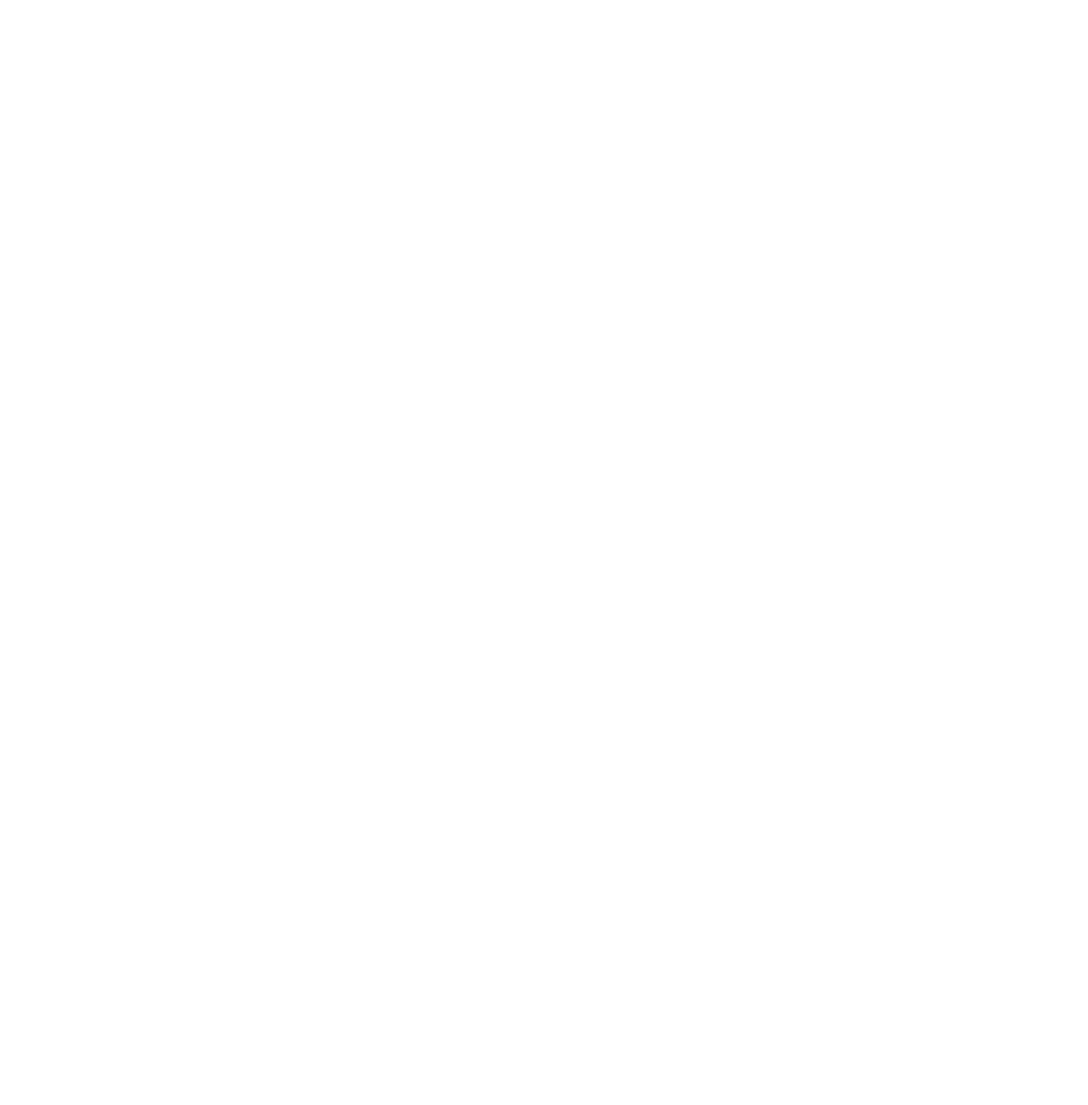
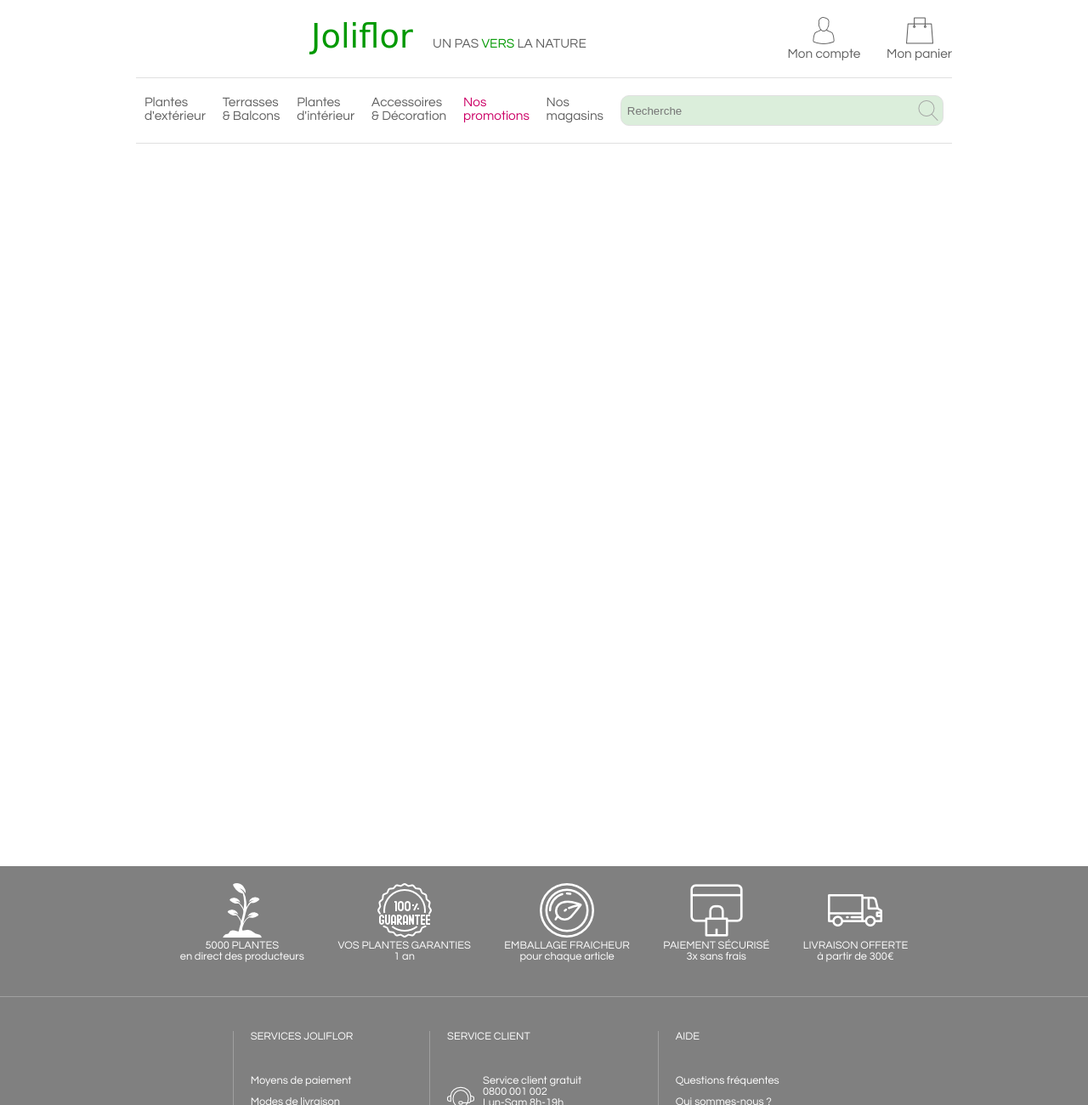
Before and after one commit to LeilaFD/Joliflor, a plain HTML site: page www/html/Res_recherche.html in a window 1280 px wide. Shown: the top 1300 px of the page at 85% size. Before the commit the page ends 800 px from the top, so only its background shows below. Drawn offline with Linux system fonts and the light colour scheme; a web font is replaced by a local one.

Commit message:
separation layout

```diff
--- a/www/css/style_leila.css
+++ b/www/css/index.css
@@ -9,121 +9,7 @@
 */
 
 
-body{
-	font-family: "Century Gothic", Arial, serif;
-	font-size: 0.8em;
-	margin:0;
-}
-
-/* confort de lecture */
-#cont_body{
-	min-width: 900px;
-	width: 70%;
-	margin: auto;
-}
-
-/***************** header ********************/
-#cont_head{
-	display: flex;
-	justify-content: flex-end;
-	border-bottom: 1px #E0E0E0 solid;
-
-	font-size: 1.2em;
-	color: #606060;
-	text-align: center;
-}
-
-#cont_head .elt{ /* dans les elt plutot que le cont pour les effets de lien */
-	padding-top: 20px;
-	padding-bottom: 20px;
-}
-
-#cont_head .elt:nth-child(1){
-	flex: 7;
-}
-#cont_head .elt:nth-child(2){
-	flex: 1;
-}
-
-#nom_enseigne{
-	font-family: 'Finger Paint', cursive,"Century Gothic", Arial, serif;
-	font-size: 2.5em;
-	color: #009900;
-	padding-right: 20px;
-}
-
-#jeu_mot{
-	color: #009900;
-}
-
-/* liens header */
-header a, header a:visited{ /* ne change pas */
-	color: #606060;
-	text-decoration: none;
-}
-#cont_head>a:hover{ /* a reporter en effet permanent sur la page panier */
-	color: black;
-	border-bottom: 2px #996633 solid;
-}
-
-/************* nav **********************/
-#cont_nav{
-	display: flex;
-	justify-content: space-around;
-	border-bottom: 1px #E0E0E0 solid;
-	font-size: 1.2em;
-	margin-bottom: 50px;
-}
-
-#cont_nav .elt{	/* dans les elt plutot que le cont pour les effets de lien */
-	padding-top: 20px;
-	padding-bottom: 20px;
-}
-
-/* liens nav */
-nav a, nav a:visited{ /* ne change pas */
-	color: #606060;
-	text-decoration: none;
-}
-nav a:hover{
-	color: black;
-	border-bottom: 2px #996633 solid;
-}
-
-#promo{
-	color: #CC0066;
-}
-
-/* harmonisation du champ de recherche */
-input[type=submit]{
-	background: url(../src/images/search.png) no-repeat; /* 24x24 px */
-	height: 24px;
-    width: 24px;
-	border: none;
-	cursor: pointer;
-}
-input[type=search]{
-	height: 24px; /*alignement icone */
-	border: none;
-	background-color: #DBEEDB;
-}
-form{
-	border: 1px #E0E0E0 solid;
-	border-radius: 10px;
-	padding: 5px;
-	margin-top: 20px;
-	margin-bottom: 20px;
-	background-color: #DBEEDB;
-}
-form:hover{
-	border: 1px #606060 solid;
-}
-
 /********************* main ************************/
-#cont_main{ /* #cont_foo en bas */
-	min-height: 800px;
-}
-
 
 img[alt=menthe_msg]{
 	/* comportement responsive */
@@ -170,130 +56,12 @@ img[alt=menthe_msg]{
 	color: #606060;
 }
 
-/***************** footer *********************/
 
-#cont_foo{
-	min-width: 900px;
-	margin: auto;
-}
 
-#avantages{
-	display: flex;
-	justify-content: space-around;
-	/* alignement du contenu avec #cont_body */
-	padding-left: 15%;
-	padding-right: 15%;
-
-	padding-top: 20px;
-	padding-bottom: 40px;
-	background: #808080; /* sur toute la largeur */
-	color: white;
-	text-align: center;
-}
-
-#infos{
-	display: flex;
-	justify-content: center;
-	padding-left: 15%;
-	padding-right: 15%;
-	padding-top: 40px;
-	padding-bottom: 40px;
-	border-top: 1px #A0A0A0 solid;
-	background: #808080;
-	color: white;
-}
-
-#infos .elt{
-	padding-left: 20px;
-	padding-right: 10%;
-	border-left: 1px #A0A0A0 solid;
-}
-
-.categorie{
-	margin-top: 0;
-}
-
-/* positionnement des flottants */
-img[alt=support]{
-	float: left;
-	margin-top: 10px;
-	margin-right: 10px;
-}
-img[alt=mail]{
-	float: left;
-	margin-top: -10px;
-	margin-right: 10px;
-}
-
-#cgv{
-	display: flex;
-	justify-content: center;
-	padding-left: 15%;
-	padding-right: 15%;
-	padding-top: 20px;
-	padding-bottom: 40px;
-	background: #606060;
-	color: white;
-	text-align: center;
-}
-
-#cgv img{
-	margin-left: 10px; /* espacement des 5 pictos */
-}
-
-#cgv .elt:nth-child(2){
-	padding-left: 10%;
-
-}
-
-/* liens footer */
-footer a, footer a:visited{ /* ne change pas */
-	color: white;
-	text-decoration: none;
-}
-footer a:hover{
-	color: black;
-
-}
 
 /******************** responsive ********************/
-@media all and (max-width: 1788px){
-	#cont_body{
-		width: 75%;
-	}
-}
-@media all and (max-width: 1670px){
-	#cont_body{
-		width: 80%;
-	}
-}
-@media all and (max-width: 1566px){
-	#cont_body{
-		width: 85%;
-	}
-}
-@media all and (max-width: 1474px){
-	#cont_body{
-		width: 90%;
-	}
-}
-@media all and (max-width: 1392px){
-	#cont_body{
-		width: 95%;
-	}
-}
+
 @media all and (max-width: 1318px){
-	#cont_body{
-		width: 75%;
-	}
-
-	#cont_head .elt:nth-child(1){
-		flex: 5;
-	}
-	#cont_head .elt:nth-child(2){
-		flex: 1;
-	}
-
 	#promos{
 		margin-top: 50px;
 	}
@@ -351,21 +119,8 @@ footer a:hover{
 		order: 17;
 	}
 }
+
 @media all and (max-width: 922px){
-	#cont_body{
-		width: 90%;
-		min-width: 320px;
-	}
-	#cont_head .elt:nth-child(1){
-		flex: 4;
-	}
-	#cont_head .elt:nth-child(2){
-		flex: 1;
-	}
-	#cont_nav{
-		flex-wrap: wrap;
-	}
-
 	#promos .elt:nth-child(1){
 		order: 2;
 	}
@@ -414,9 +169,6 @@ footer a:hover{
 	}
 	#promos .elt:nth-child(17){
 		order: 17;
-	}
-	#cont_foo{
-		min-width: 320px;
 	}
 }
 @media all and (max-width: 728px){
--- /dev/null
+++ b/www/css/layout.css
@@ -0,0 +1,269 @@
+/*
+	gris foncé: #606060;
+	gris clair : #A0A0A0;
+	gris tres clair :#E0E0E0;
+	vert : #009900;
+	vert tres clair:#DBEEDB;
+	framboise: #CC0066;
+	marron:#996633;
+*/
+
+
+body{
+	font-family: "Century Gothic", Arial, serif;
+	font-size: 0.8em;
+	margin:0;
+}
+
+/* confort de lecture */
+#cont_body{
+	min-width: 900px;
+	width: 70%;
+	margin: auto;
+}
+
+/***************** header ********************/
+#cont_head{
+	display: flex;
+	justify-content: flex-end;
+	border-bottom: 1px #E0E0E0 solid;
+
+	font-size: 1.2em;
+	color: #606060;
+	text-align: center;
+}
+
+#cont_head .elt{ /* dans les elt plutot que le cont pour les effets de lien */
+	padding-top: 20px;
+	padding-bottom: 20px;
+}
+
+#cont_head .elt:nth-child(1){
+	flex: 7;
+}
+#cont_head .elt:nth-child(2){
+	flex: 1;
+}
+
+#nom_enseigne{
+	font-family: 'Finger Paint', cursive,"Century Gothic", Arial, serif;
+	font-size: 2.5em;
+	color: #009900;
+	padding-right: 20px;
+}
+
+#jeu_mot{
+	color: #009900;
+}
+
+/* liens header */
+header a, header a:visited{ /* ne change pas */
+	color: #606060;
+	text-decoration: none;
+}
+#cont_head>a:hover{ /* a reporter en effet permanent sur la page panier */
+	color: black;
+	border-bottom: 2px #996633 solid;
+}
+
+/************* nav **********************/
+#cont_nav{
+	display: flex;
+	justify-content: space-around;
+	border-bottom: 1px #E0E0E0 solid;
+	font-size: 1.2em;
+	margin-bottom: 50px;
+}
+
+#cont_nav .elt{	/* dans les elt plutot que le cont pour les effets de lien */
+	padding-top: 20px;
+	padding-bottom: 20px;
+}
+
+/* liens nav */
+nav a, nav a:visited{ /* ne change pas */
+	color: #606060;
+	text-decoration: none;
+}
+nav a:hover{
+	color: black;
+	border-bottom: 2px #996633 solid;
+}
+
+#promo{
+	color: #CC0066;
+}
+
+/* harmonisation du champ de recherche */
+input[type=submit]{
+	background: url(../src/images/search.png) no-repeat; /* 24x24 px */
+	height: 24px;
+    width: 24px;
+	border: none;
+	cursor: pointer;
+}
+input[type=search]{
+	height: 24px; /*alignement icone */
+	border: none;
+	background-color: #DBEEDB;
+}
+form{
+	border: 1px #E0E0E0 solid;
+	border-radius: 10px;
+	padding: 5px;
+	margin-top: 20px;
+	margin-bottom: 20px;
+	background-color: #DBEEDB;
+}
+form:hover{
+	border: 1px #606060 solid;
+}
+
+/********************* main ************************/
+#cont_main{ /* #cont_foo en bas */
+	min-height: 800px;
+}
+
+/***************** footer *********************/
+
+#cont_foo{
+	min-width: 900px;
+	margin: auto;
+}
+
+#avantages{
+	display: flex;
+	justify-content: space-around;
+	/* alignement du contenu avec #cont_body */
+	padding-left: 15%;
+	padding-right: 15%;
+
+	padding-top: 20px;
+	padding-bottom: 40px;
+	background: #808080; /* sur toute la largeur */
+	color: white;
+	text-align: center;
+}
+
+#infos{
+	display: flex;
+	justify-content: center;
+	padding-left: 15%;
+	padding-right: 15%;
+	padding-top: 40px;
+	padding-bottom: 40px;
+	border-top: 1px #A0A0A0 solid;
+	background: #808080;
+	color: white;
+}
+
+#infos .elt{
+	padding-left: 20px;
+	padding-right: 10%;
+	border-left: 1px #A0A0A0 solid;
+}
+
+.categorie{
+	margin-top: 0;
+}
+
+/* positionnement des flottants */
+img[alt=support]{
+	float: left;
+	margin-top: 10px;
+	margin-right: 10px;
+}
+img[alt=mail]{
+	float: left;
+	margin-top: -10px;
+	margin-right: 10px;
+}
+
+#cgv{
+	display: flex;
+	justify-content: center;
+	padding-left: 15%;
+	padding-right: 15%;
+	padding-top: 20px;
+	padding-bottom: 40px;
+	background: #606060;
+	color: white;
+	text-align: center;
+}
+
+#cgv img{
+	margin-left: 10px; /* espacement des 5 pictos */
+}
+
+#cgv .elt:nth-child(2){
+	padding-left: 10%;
+
+}
+
+/* liens footer */
+footer a, footer a:visited{ /* ne change pas */
+	color: white;
+	text-decoration: none;
+}
+footer a:hover{
+	color: black;
+}
+
+/******************** responsive ********************/
+
+@media all and (max-width: 1788px){
+	#cont_body{
+		width: 75%;
+	}
+}
+@media all and (max-width: 1670px){
+	#cont_body{
+		width: 80%;
+	}
+}
+@media all and (max-width: 1566px){
+	#cont_body{
+		width: 85%;
+	}
+}
+@media all and (max-width: 1474px){
+	#cont_body{
+		width: 90%;
+	}
+}
+@media all and (max-width: 1392px){
+	#cont_body{
+		width: 95%;
+	}
+}
+@media all and (max-width: 1318px){
+	#cont_body{
+		width: 75%;
+	}
+
+	#cont_head .elt:nth-child(1){
+		flex: 5;
+	}
+	#cont_head .elt:nth-child(2){
+		flex: 1;
+	}
+}
+
+@media all and (max-width: 922px){
+	#cont_body{
+		width: 90%;
+		min-width: 320px;
+	}
+	#cont_head .elt:nth-child(1){
+		flex: 4;
+	}
+	#cont_head .elt:nth-child(2){
+		flex: 1;
+	}
+	#cont_nav{
+		flex-wrap: wrap;
+	}
+	#cont_foo{
+		min-width: 320px;
+	}
+}
--- a/www/html/Res_recherche.html
+++ b/www/html/Res_recherche.html
@@ -0,0 +1,88 @@
+<!DOCTYPE html>
+<html lang="fr">
+  <head>
+    <meta charset="utf-8"/>
+    <meta name="viewport" content="width=device-width, initial-scale=1">
+    <link rel="stylesheet" href="../css/layout.css"/>
+    <link rel="stylesheet" href="../css/index.css"/>
+    <link href="https://fonts.googleapis.com/css?family=Finger+Paint" rel="stylesheet"> <!-- police "Joliflor" -->
+    <title> Accueil </title>
+  </head>
+	<body>
+	<div id = "cont_body">
+		<header>
+			<div id = "cont_head">
+		  		<div class = "elt"><a href="../index.html"> <span id="nom_enseigne">Joliflor</span></a> UN PAS <span id="jeu_mot">VERS</span> LA NATURE </div>
+		  		<div class = "elt"><img src="../src/images/avatar.png" alt="avatar" /><br/> Mon compte </div>
+		  		<a href="./panier.html"><div class = "elt"><img src="../src/images/shop.png" alt="panier" /><br/> Mon panier </div></a>
+		  	</div>
+		</header>
+
+		<nav>
+		 	<div id = "cont_nav">
+		  		<a href="../index.html"><div class = "elt"> Plantes <br/> d'extérieur </div></a>
+		  		<a href="../index.html"><div class = "elt"> Terrasses <br/> &amp; Balcons </div></a>
+		  		<a href="../index.html"><div class = "elt"> Plantes <br/> d'intérieur </div></a>
+		  		<a href="../index.html"><div class = "elt"> Accessoires <br/> &amp; Décoration </div></a>
+		  		<a href="../index.html" id="promo"><div class = "elt"> Nos <br/> promotions </div></a>
+		  		<a href="../index.html"><div class = "elt"> Nos <br/> magasins </div></a>
+		  		<div class = "elt_form">
+		  			<form method = "post" action = "./Res_recherche.html">
+		  				<input type = "search" name="recherche" placeholder="Recherche" size=40 />
+		  				<input type="submit" value=""/>
+		  			</form>
+		  		</div>
+		  	</div>
+		</nav>
+
+		<main>
+			<div id = "cont_main">
+
+			</div>
+		</main>
+	</div>
+	<footer>
+		<div id = "cont_foo">
+			<div id="avantages">
+				<div class = "elt"><img src="../src/images/plant.png" alt="plante" /><br/> 5000 PLANTES<br/> en direct des producteurs </div>
+				<div class = "elt"><img src="../src/images/guarantee.png" alt="garantie" /><br/> VOS PLANTES GARANTIES<br/> 1 an </div>
+				<div class = "elt"><img src="../src/images/fresh.png" alt="emballage" /><br/> EMBALLAGE FRAICHEUR<br/> pour chaque article </div>
+				<div class = "elt"><img src="../src/images/card.png" alt="paiement" /><br/> PAIEMENT SÉCURISÉ<br/> 3x sans frais </div>
+				<div class = "elt"><img src="../src/images/delivery.png" alt="livraison" /><br/> LIVRAISON OFFERTE<br/> à partir de 300€ </div>
+			</div>
+			<div id="infos">
+				<div class = "elt"> <p class="categorie">SERVICES JOLIFLOR</p><br/>
+									<p>Moyens de paiement</p>
+									<p>Modes de livraison</p>
+									<p>Vos garanties</p>
+				</div>
+				<div class = "elt"> <p class="categorie">SERVICE CLIENT</p><br/>
+									<p><img src="../src/images/support.png" alt="support" />
+									Service client gratuit<br/>
+									0800 001 002<br/>
+									Lun-Sam 8h-19h
+									</p>
+
+									<p><img src="../src/images/mail.png" alt="mail" />Contactez-nous</p>
+				</div>
+				<div class = "elt"> <p class="categorie">AIDE</p><br/>
+									<p>Questions fréquentes</p>
+									<a href="./informations.html"><p>Qui sommes-nous ?</p></a>
+									<a href="../index.html"><p>Détails techniques</p></a>
+				</div>
+			</div>
+			<div id="cgv">
+				<div class = "elt"> Mentions légales | Protection des données |CGV  </div>
+				<div class = "elt"> Retrouvez-nous sur :<br/><br/>
+									<img src="../src/images/facebook.png" alt="facebook" />
+									<img src="../src/images/twitter.png" alt="twitter" />
+									<img src="../src/images/google.png" alt="google" />
+									<img src="../src/images/pinterest.png" alt="pinterest" />
+									<img src="../src/images/instagram.png" alt="instagram" />
+
+				</div>
+			</div>
+		</div>
+	</footer>
+	</body>
+</html>
```
Also changed, not shown: www/index.html (+3 -1 lines), 1 other file.
